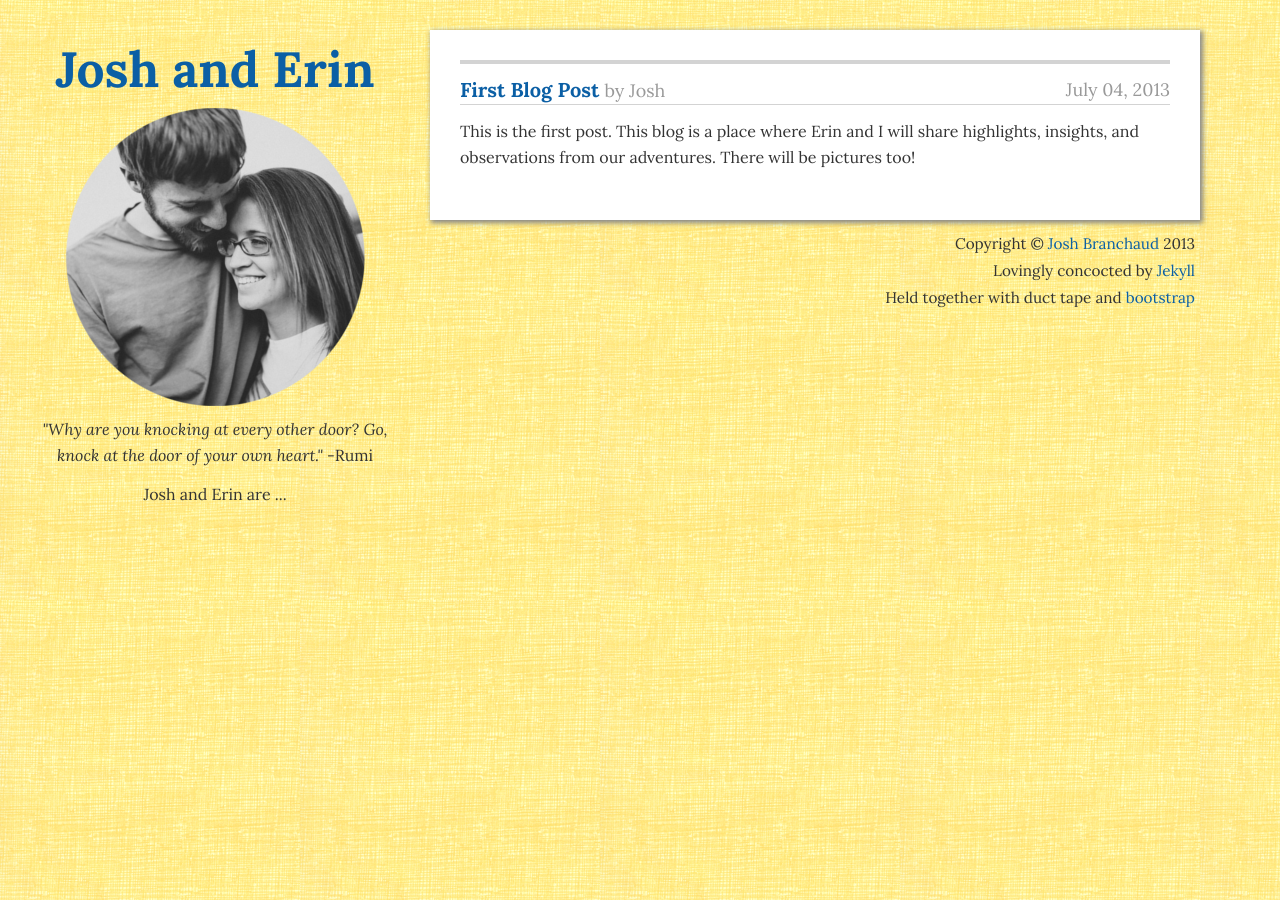
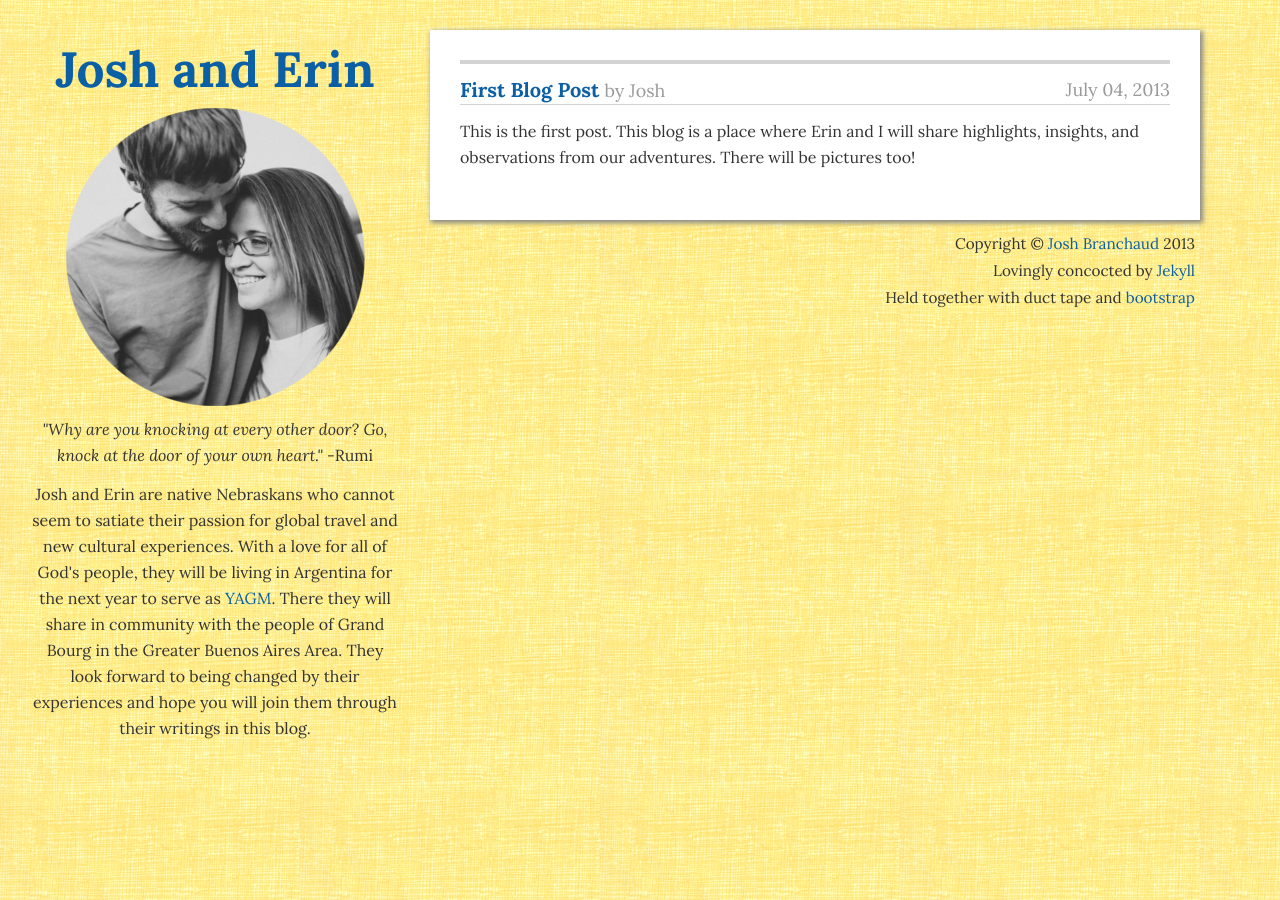
Before and after one commit to simhagate/joshanderin.com, a Jekyll site: the page built from index.md, in a window 1280 px wide. Built offline with Jekyll 4.4.1, drawn with Linux system fonts in a browser that asks for light colours.

Commit message:
Adding some text about us to the default layout.

```diff
--- a/_layouts/default.html
+++ b/_layouts/default.html
@@ -57,7 +57,16 @@
             <p><em>"Why are you knocking at every other door? Go, knock at
                 the door of your own heart."</em> -Rumi<p>
 
-            <p>Josh and Erin are ...</p>
+            <p>Josh and Erin are native Nebraskans who cannot seem to
+            satiate their passion for global travel and new cultural
+            experiences. With a love for all of God's people, they will be
+            living in Argentina for the next year to serve as
+            <a
+                href="http://www.elca.org/Who-We-Are/Our-Three-Expressions/Churchwide-Organization/Global-Mission/Engage-in-Global-Mission/Global-Service/Basics-of-Global-Service/Young-Adults.aspx">YAGM</a>.
+            There they will share in community with the people of Grand
+            Bourg in the Greater Buenos Aires Area. They look forward to
+            being changed by their experiences and hope you will join
+            them through their writings in this blog.</p>
 
         </div>
 
```
